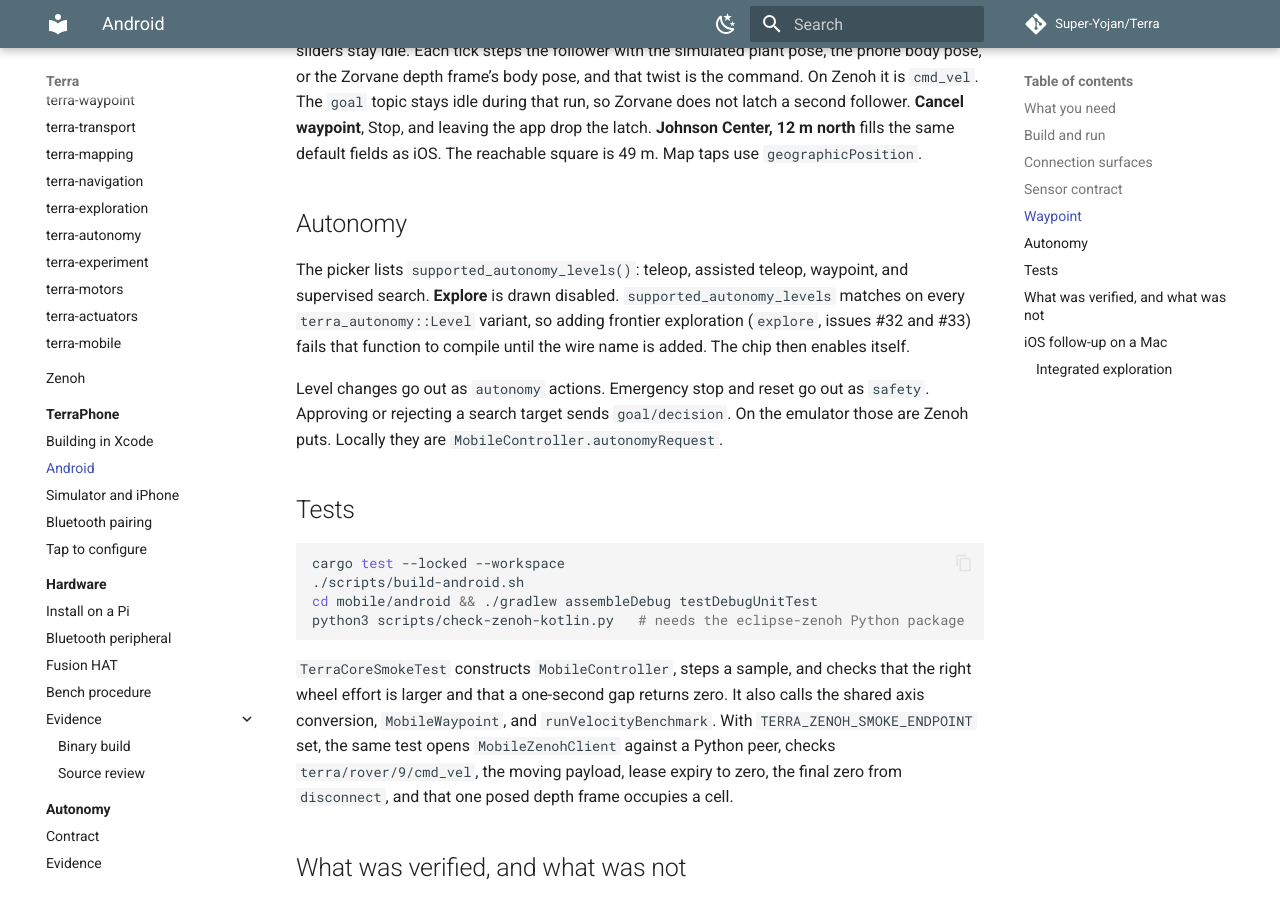
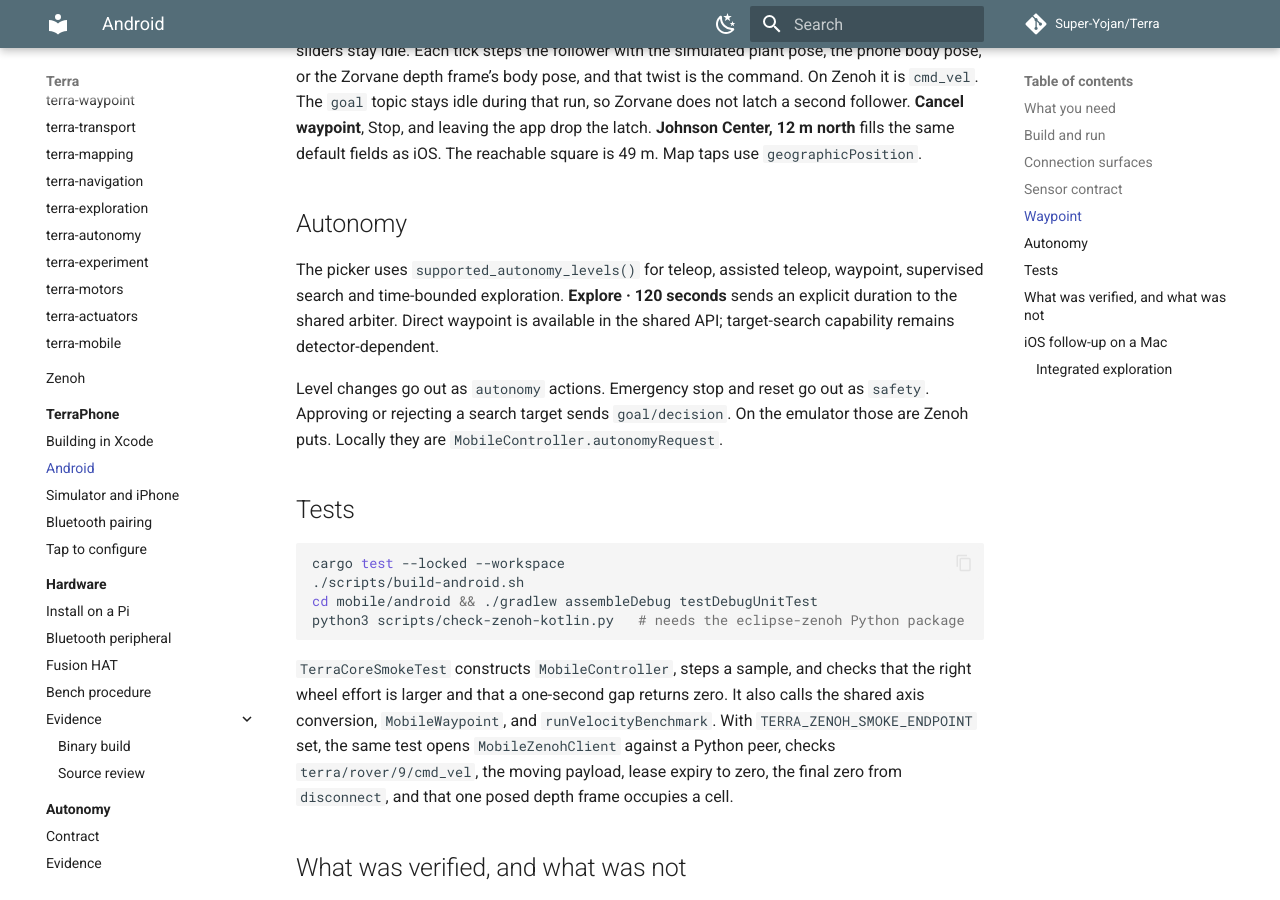
Before and after one commit to Super-Yojan/Terra, an MkDocs documentation site: the page built from docs/MOBILE_ANDROID.md, in a window 1280 px wide and 900 px high, scrolled down 2752 px. Built offline with MkDocs 1.6.1 and Material for MkDocs 9.7.7, drawn with Linux system fonts in a browser that asks for light colours; comment, search, counter and statistics services are not loaded.

Commit message:
Refresh Android autonomy documentation after integration

```diff
--- a/docs/MOBILE_ANDROID.md
+++ b/docs/MOBILE_ANDROID.md
@@ -78,7 +78,7 @@ Phone depth, when ARCore Depth is supported, uses the smoothed 16-bit image (`ac
 
 ## Autonomy
 
-The picker lists `supported_autonomy_levels()`: teleop, assisted teleop, waypoint, and supervised search. **Explore** is drawn disabled. `supported_autonomy_levels` matches on every `terra_autonomy::Level` variant, so adding frontier exploration (`explore`, issues #32 and #33) fails that function to compile until the wire name is added. The chip then enables itself.
+The picker uses `supported_autonomy_levels()` for teleop, assisted teleop, waypoint, supervised search and time-bounded exploration. **Explore · 120 seconds** sends an explicit duration to the shared arbiter. Direct waypoint is available in the shared API; target-search capability remains detector-dependent.
 
 Level changes go out as `autonomy` actions. Emergency stop and reset go out as `safety`. Approving or rejecting a search target sends `goal/decision`. On the emulator those are Zenoh puts. Locally they are `MobileController.autonomyRequest`.
 
```
